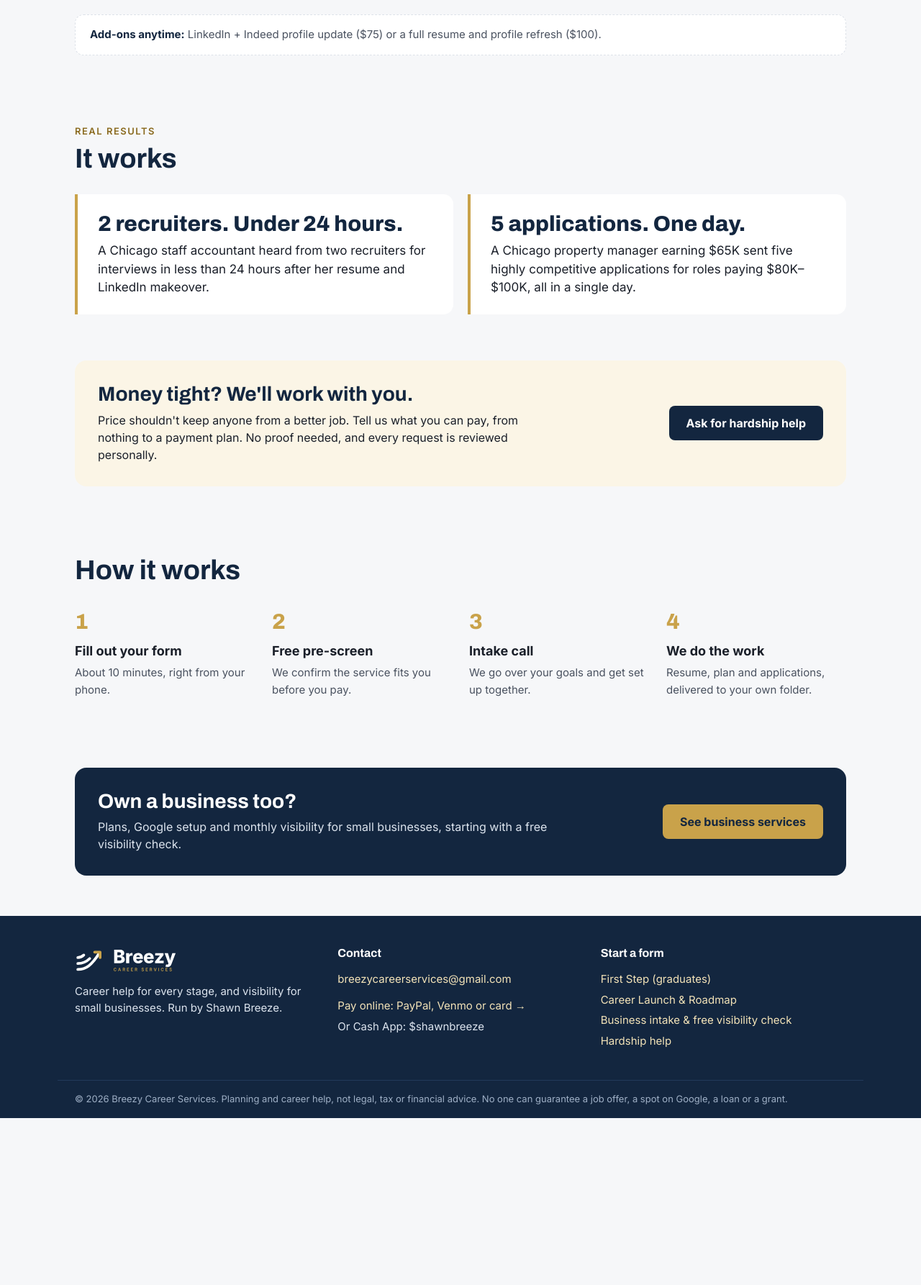
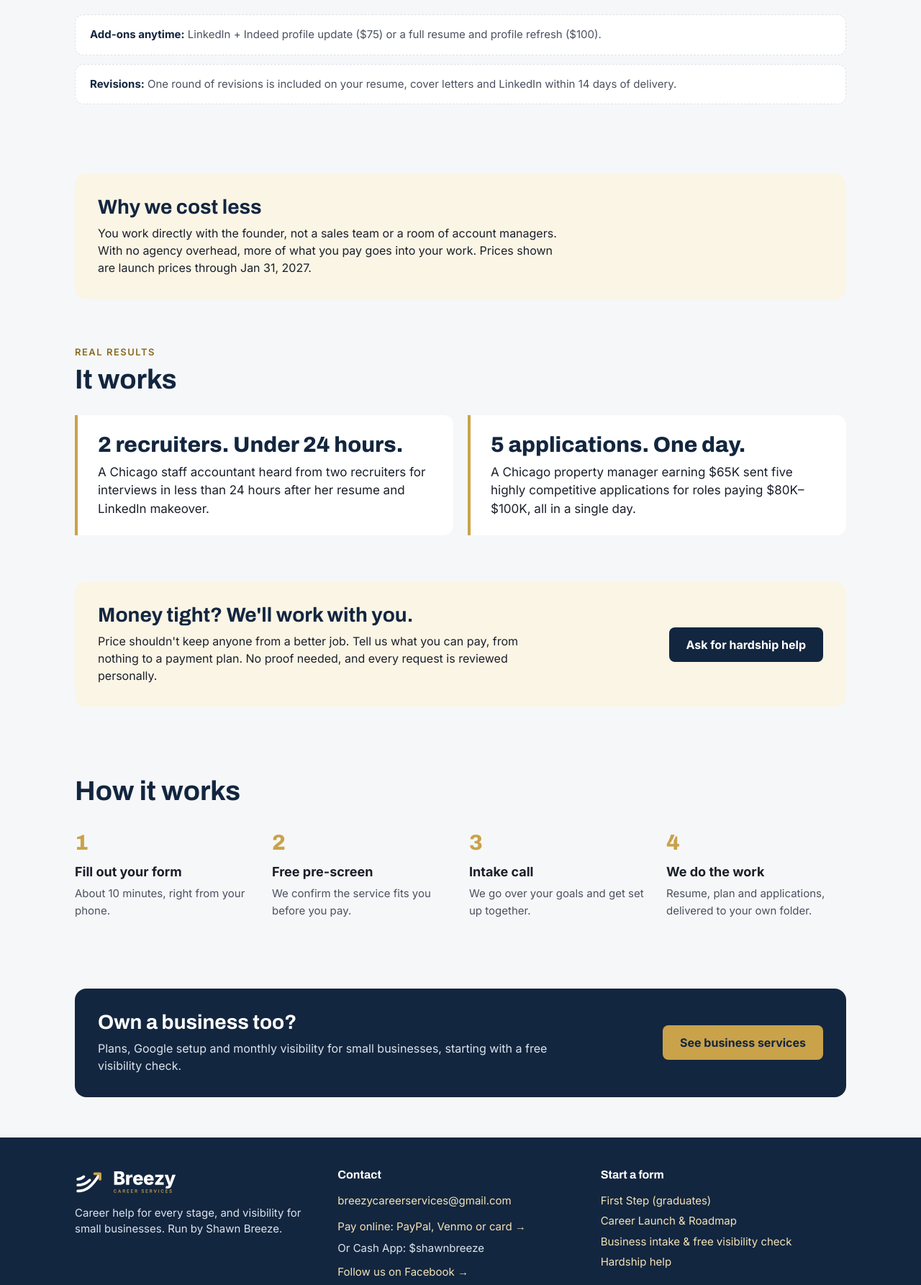
Before and after one commit to Ghettobreeze/breezy-website, a plain HTML site: page careers.html in a window 1280 px wide. Shown: the part 1425-3211 px from the top of the page at 72% size. Before the commit the page ends 2979 px from the top, so only its background shows below. Drawn offline with Linux system fonts and the light colour scheme.

Commit message:
Add files via upload

```diff
--- a/careers.html
+++ b/careers.html
@@ -59,7 +59,11 @@
 <a class="btn navy" href="https://forms.gle/dCHMiCm55a9G3hGD7" target="_blank" rel="noopener">Start the Roadmap form</a></div>
 </div>
 <div class="compare" style="margin:20px 0 0"><strong style="color:var(--navy)">Add-ons anytime:</strong> LinkedIn + Indeed profile update ($75) or a full resume and profile refresh ($100).</div>
+<div class="compare" style="margin:12px 0 0"><strong style="color:var(--navy)">Revisions:</strong> One round of revisions is included on your resume, cover letters and LinkedIn within 14 days of delivery.</div>
 </div></section>
+<section class="tight"><div class="wrap"><div class="band cream">
+<div><h2>Why we cost less</h2><p>You work directly with the founder, not a sales team or a room of account managers. With no agency overhead, more of what you pay goes into your work. Prices shown are launch prices through Jan 31, 2027.</p></div>
+</div></div></section>
 <section class="tight"><div class="wrap"><div class="head"><span class="eyebrow dark">Real results</span><h2>It works</h2></div><div class="grid two">
 <div class="quote"><div class="big">2 recruiters. Under 24 hours.</div><p>A Chicago staff accountant heard from two recruiters for interviews in less than 24 hours after her resume and LinkedIn makeover.</p></div>
 <div class="quote"><div class="big">5 applications. One day.</div><p>A Chicago property manager earning $65K sent five highly competitive applications for roles paying $80K–$100K, all in a single day.</p></div>
@@ -77,7 +81,7 @@
 <footer>
 <div class="foot">
 <div><img src="/logo-white.svg" alt="Breezy Career Services" width="144" height="44" style="display:block;margin-bottom:10px"><p>Career help for every stage, and visibility for small businesses. Run by Shawn Breeze.</p></div>
-<div><h4>Contact</h4><a href="mailto:breezycareerservices@gmail.com">breezycareerservices@gmail.com</a><a href="/pay" style="margin-top:8px">Pay online: PayPal, Venmo or card →</a><p style="margin-top:4px">Or Cash App: $shawnbreeze</p></div>
+<div><h4>Contact</h4><a href="mailto:breezycareerservices@gmail.com">breezycareerservices@gmail.com</a><a href="/pay" style="margin-top:8px">Pay online: PayPal, Venmo or card →</a><p style="margin-top:4px">Or Cash App: $shawnbreeze</p><a href="https://www.facebook.com/BreezyCareerServices/" target="_blank" rel="noopener" style="margin-top:8px">Follow us on Facebook →</a></div>
 <div><h4>Start a form</h4><a href="https://docs.google.com/forms/d/e/1FAIpQLSeGZTaJJr1S1M_bq1LJ7dpctd609P0JxVbzSrBGdiMWFhGAcA/viewform" target="_blank" rel="noopener">First Step (graduates)</a><a href="https://forms.gle/dCHMiCm55a9G3hGD7" target="_blank" rel="noopener">Career Launch &amp; Roadmap</a><a href="https://docs.google.com/forms/d/e/1FAIpQLSdFb2eQPVQm5jY2h3ijmGggKryPRr20mlvMFcGOA8ohJTyjcQ/viewform" target="_blank" rel="noopener">Business intake &amp; free visibility check</a><a href="https://docs.google.com/forms/d/e/1FAIpQLSciqgcHTuW3zHQllyTIRfaKVuhfgAynHcWUvABjqPjZ1_M93Q/viewform" target="_blank" rel="noopener">Hardship help</a></div>
 </div>
 <div class="fine">© 2026 Breezy Career Services. Planning and career help, not legal, tax or financial advice. No one can guarantee a job offer, a spot on Google, a loan or a grant.</div>
```
Also changed, not shown: 404.html (+1 -1 lines), about.html (+1 -1 lines), business.html (+9 -2 lines), index.html (+5 -2 lines), pay.html (+1 -1 lines).
